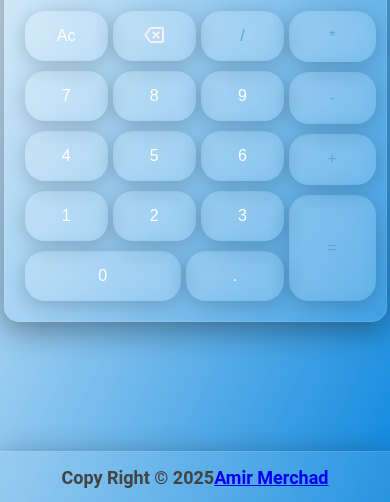
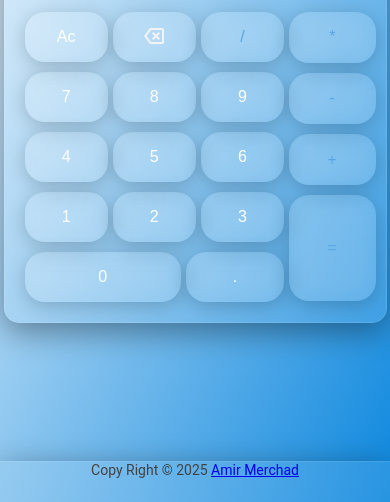
Before and after one commit to Amir-Merchad/Calculator, a plain HTML site: page index.html in a window 390 px wide. Shown: the part 342-844 px from the top of the page. Drawn offline with Linux system fonts and the light colour scheme.

Commit message:
UI v2.28

```diff
--- a/styles.css
+++ b/styles.css
@@ -11,6 +11,7 @@ html, body{
     display: flex;
     flex-direction: column;
     min-height: 100vh;
+    position: relative;
 }
 
 .body-light{
@@ -97,6 +98,7 @@ html, body{
 }
 
 .boxContainer{
+    padding-bottom: 60px;
     align-items: center;
     flex: 1;
     display: flex;
@@ -260,17 +262,36 @@ html, body{
 }
 
 .footer {
-    font-weight: bold;
-    font-size: 18px;
-    display: flex;
-    width: 100%;
-    height: 50px;
-    justify-content: center;
-    align-items: center;
-    flex-shrink: 0;
+    text-align: center;
+    position: absolute; /* Ändern von flex zu absolute */
+    bottom: 0;
+    left: 0;
+    right: 0;
+    z-index: 100;
 }
 
 @media (max-width: 600px) {
+    .box {
+        max-height: 65vh;
+        overflow-y: auto;
+    }
+
+    .buttons {
+        max-height: 50vh;
+    }
+
+    .boxContainer {
+        padding-bottom: 50px;
+    }
+
+    .footer {
+        height: 40px;
+        font-size: 14px;
+    }
+
+    .content {
+        overflow: hidden;
+    }
     .box {
         margin: 10px;
         height: auto;
```
